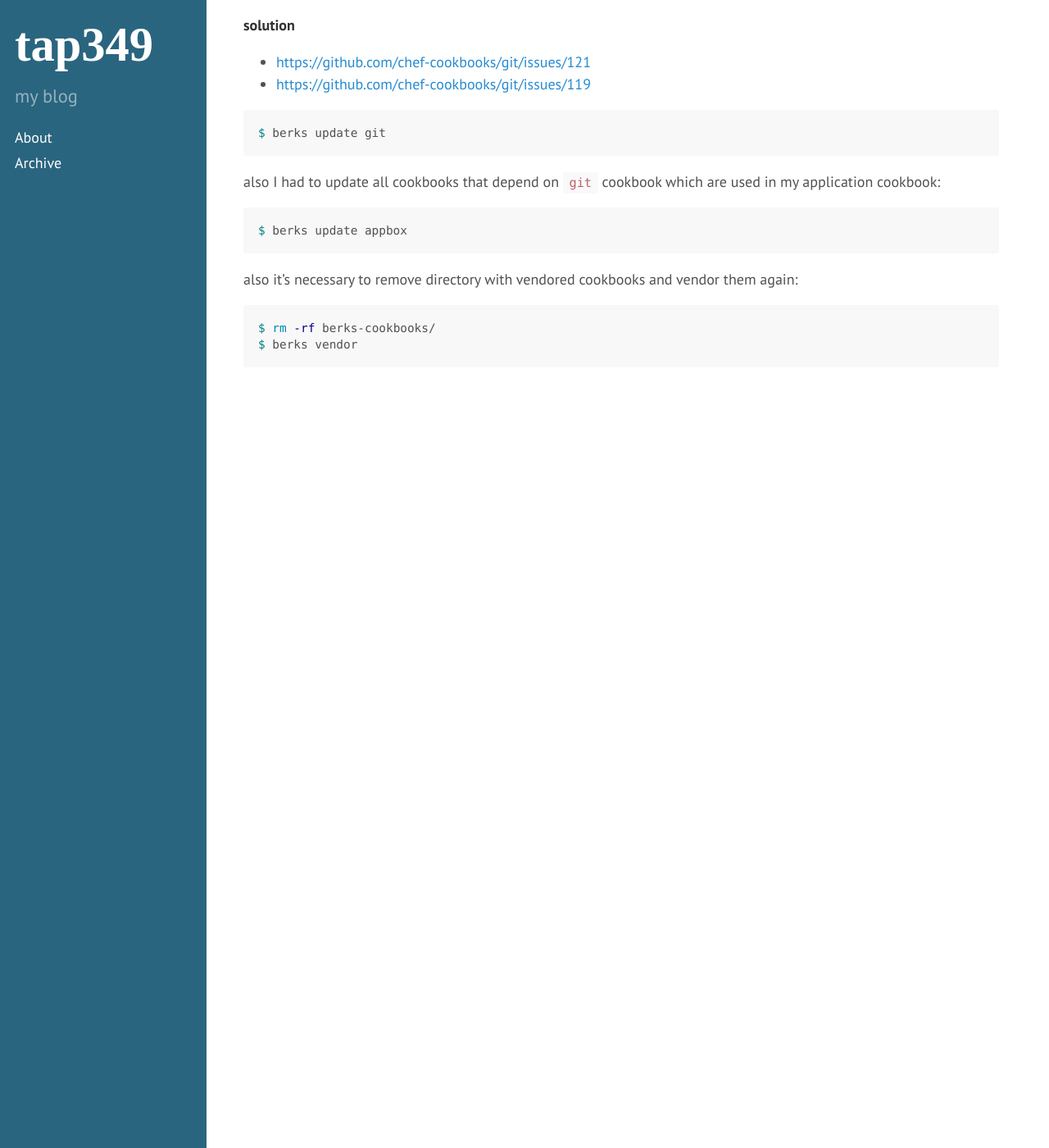
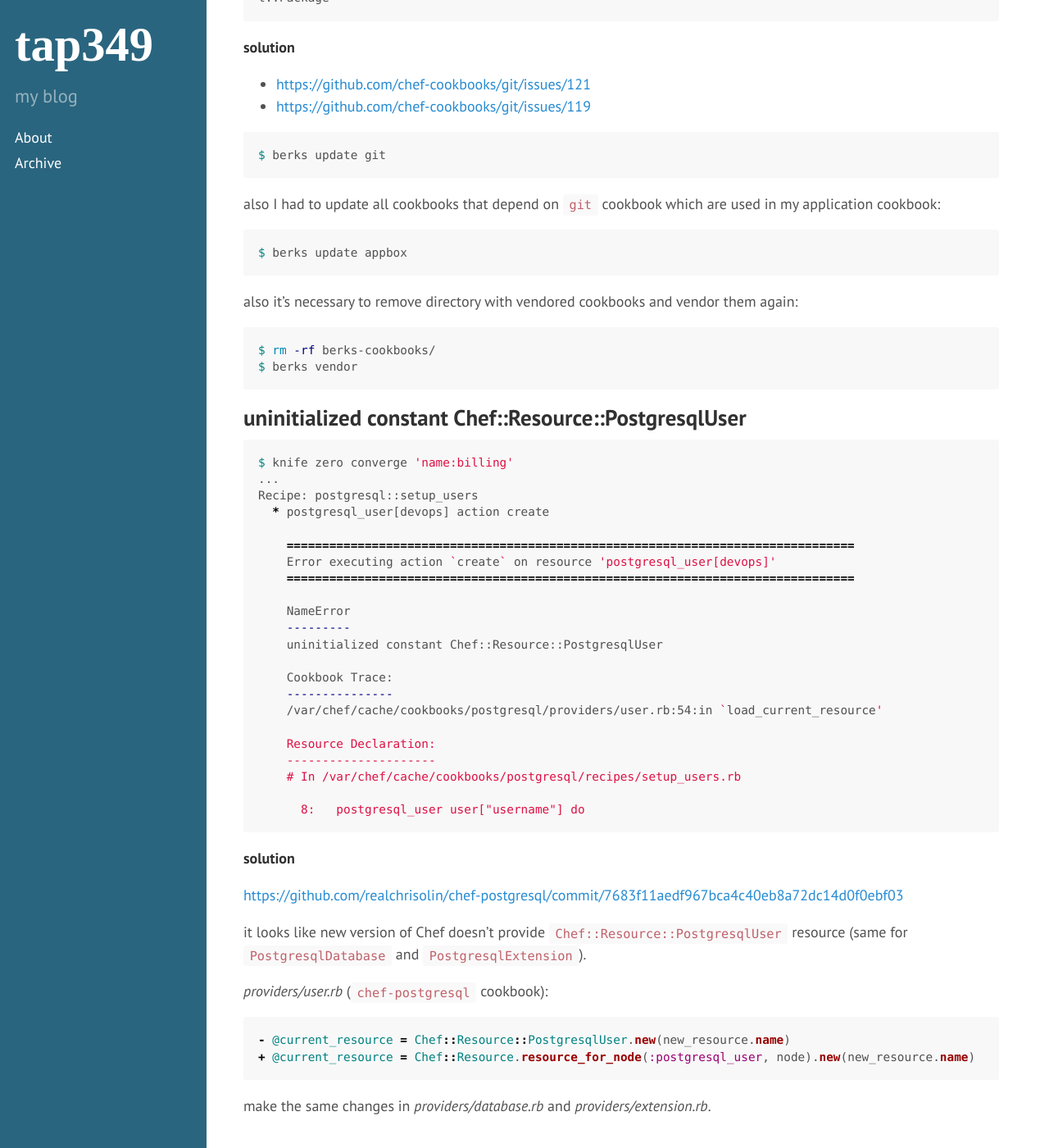
Before and after one commit to tap349/tap349.github.io, a Jekyll site: the page built from _posts/2017-08-02-chef-troubleshooting.md, in a window 1280 px wide and 1400 px high, scrolled down 2265 px. Shown: the whole window at 82% size. Built offline with Jekyll 4.4.1, drawn with Linux system fonts in a browser that asks for light colours; some of the changed text lies outside the part shown.

Commit message:
update 2017-08-04_10:58:35

````diff
--- a/_posts/2017-08-02-chef-troubleshooting.md
+++ b/_posts/2017-08-02-chef-troubleshooting.md
@@ -126,3 +126,46 @@ them again:
 $ rm -rf berks-cookbooks/
 $ berks vendor
 ```
+
+## uninitialized constant Chef::Resource::PostgresqlUser
+
+```sh
+$ knife zero converge 'name:billing'
+...
+Recipe: postgresql::setup_users
+  * postgresql_user[devops] action create
+
+    ================================================================================
+    Error executing action `create` on resource 'postgresql_user[devops]'
+    ================================================================================
+
+    NameError
+    ---------
+    uninitialized constant Chef::Resource::PostgresqlUser
+
+    Cookbook Trace:
+    ---------------
+    /var/chef/cache/cookbooks/postgresql/providers/user.rb:54:in `load_current_resource'
+
+    Resource Declaration:
+    ---------------------
+    # In /var/chef/cache/cookbooks/postgresql/recipes/setup_users.rb
+
+      8:   postgresql_user user["username"] do
+```
+
+**solution**
+
+<https://github.com/realchrisolin/chef-postgresql/commit/7683f11aedf967bca4c40eb8a72dc14d0f0ebf03>
+
+it looks like new version of Chef doesn't provide `Chef::Resource::PostgresqlUser`
+resource (same for `PostgresqlDatabase` and `PostgresqlExtension`).
+
+_providers/user.rb_ (`chef-postgresql` cookbook):
+
+```ruby
+- @current_resource = Chef::Resource::PostgresqlUser.new(new_resource.name)
++ @current_resource = Chef::Resource.resource_for_node(:postgresql_user, node).new(new_resource.name)
+```
+
+make the same changes in _providers/database.rb_ and _providers/extension.rb_.
````
Also changed, not shown: _posts/2017-07-20-postgresql-tips.md (+8 -0 lines).
